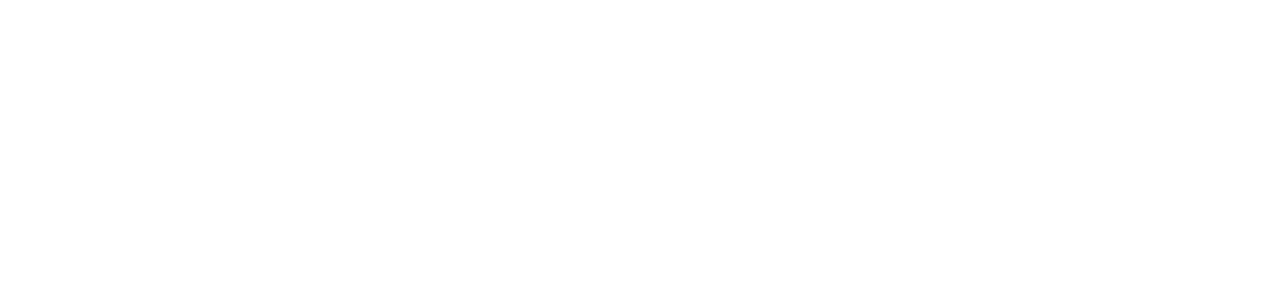
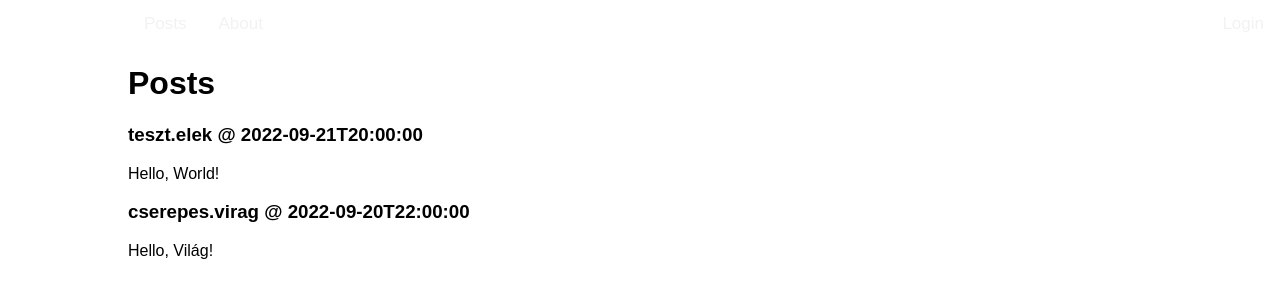
Before and after one commit to kubenetic/social-app-frontend, a Vue app: page / in a window 1280 px wide. Before the commit this address had no page. Shown: the top 300 px of the page. Built offline with nearby package versions, Linux system fonts and the light colour scheme.

Commit message:
create the basic components of the application

```diff
--- a/src/App.vue
+++ b/src/App.vue
@@ -1,6 +1,24 @@
 <template>
-
+  <navigation-bar/>
+  <router-view class="content"/>
 </template>
 
+<script>
+import NavigationBar from '@/components/ui/NavigationBar'
+
+export default {
+  components: { NavigationBar }
+}
+</script>
+
 <style>
+body {
+  margin: 0;
+  font-family: Arial, Helvetica, sans-serif;
+}
+
+.content {
+  padding-top: 5.5vh;
+  padding-left: 10%;
+}
 </style>
--- /dev/null
+++ b/src/components/posts/PostList.vue
@@ -0,0 +1,26 @@
+<template>
+  <div class="post-list">
+    <single-post
+      v-for="post in posts"
+      v-bind:key="post.id"
+      v-bind:post="post"/>
+  </div>
+</template>
+
+<script>
+import SinglePost from '@/components/posts/SinglePost'
+export default {
+  name: 'PostList',
+  components: { SinglePost },
+  props: {
+    posts: {
+      type: Object,
+      required: true
+    }
+  }
+}
+</script>
+
+<style scoped>
+
+</style>
--- /dev/null
+++ b/src/components/posts/SinglePost.vue
@@ -0,0 +1,27 @@
+<template>
+  <div class="single-post">
+    <h3>{{ postTitle }}</h3>
+    <p>{{ post.post }}</p>
+  </div>
+</template>
+
+<script>
+export default {
+  name: 'SinglePost',
+  computed: {
+    postTitle: function () {
+      return `${this.post.user} @ ${this.post.date}`
+    }
+  },
+  props: {
+    post: {
+      type: Object,
+      required: true
+    }
+  }
+}
+</script>
+
+<style scoped>
+
+</style>
--- a/src/router/index.js
+++ b/src/router/index.js
@@ -1,6 +1,19 @@
 import { createRouter, createWebHistory } from 'vue-router'
+import PostsView from '@/views/PostsView'
+import AboutView from '@/views/AboutView'
 
-const routes = []
+const routes = [
+  {
+    path: '/',
+    name: 'Posts',
+    component: PostsView
+  },
+  {
+    path: '/about',
+    name: 'About',
+    component: AboutView
+  }
+]
 
 const router = createRouter({
   history: createWebHistory(process.env.BASE_URL),
--- /dev/null
+++ b/src/views/AboutView.vue
@@ -0,0 +1,13 @@
+<template>
+  <h1>Hi there! :-)</h1>
+</template>
+
+<script>
+export default {
+  name: 'AboutView'
+}
+</script>
+
+<style scoped>
+
+</style>
--- /dev/null
+++ b/src/views/PostsView.vue
@@ -0,0 +1,39 @@
+<template>
+  <div class="posts">
+    <h1>Posts</h1>
+    <post-list
+      v-bind:posts="posts" />
+  </div>
+</template>
+
+<script>
+import PostList from '@/components/posts/PostList'
+
+export default {
+  name: 'PostsView',
+  components: { PostList },
+  data: function () {
+    return {
+      posts: [
+        {
+          id: 1,
+          user: 'teszt.elek',
+          date: '2022-09-21T20:00:00',
+          post: 'Hello, World!'
+        },
+        {
+          id: 2,
+          user: 'cserepes.virag',
+          date: '2022-09-20T22:00:00',
+          post: 'Hello, Világ!'
+        }
+      ]
+    }
+  }
+}
+
+</script>
+
+<style scoped>
+
+</style>
```
